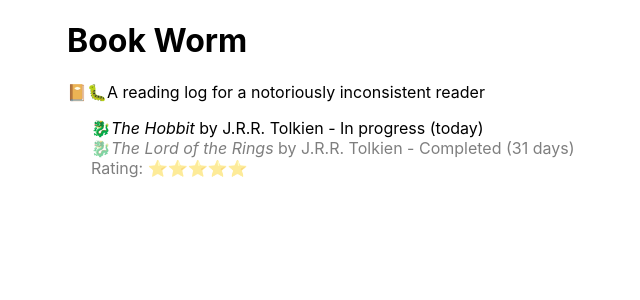
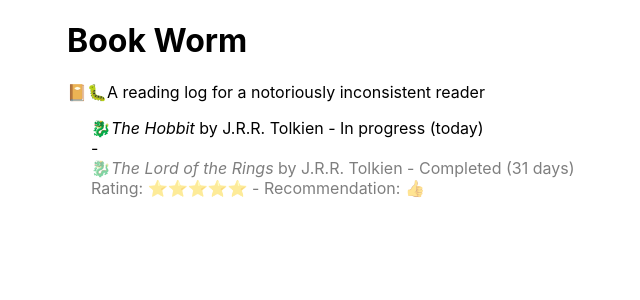
Before and after one commit to SeanMcP/book-worm, a React (Create React App) app: page / in a window 1280 px wide. Shown: the top 300 px of the page, without its empty margins (189-829 px from the left). Built offline with nearby package versions, Linux system fonts and the light colour scheme.

Commit message:
Add Recommendation

```diff
--- a/src/components/Book.tsx
+++ b/src/components/Book.tsx
@@ -3,6 +3,7 @@ import styled from '@emotion/styled';
 
 import GenreIcon from "./GenreIcon";
 import Rating from "./Rating";
+import Recommendation from "./Recommendation";
 import Time from "./Time";
 export interface BookInt {
     title: string;
@@ -38,6 +39,8 @@ const Book = (props: BookInt) => {
             </header>
             <main>
                 {isComplete && <Rating rating={props.rating} />}
+                {" - "}
+                {isComplete && <Recommendation wouldRecommend={props.wouldRecommend} />}
             </main>
         </StyledLi>
     );
--- /dev/null
+++ b/src/components/Recommendation.tsx
@@ -0,0 +1,21 @@
+import React from "react";
+
+import Emoji from "./Emoji";
+
+interface RecommendationInt {
+    wouldRecommend: boolean;
+}
+
+const Recommendation = (props: RecommendationInt) => {
+    return (
+        <span>
+            Recommendation:{" "}
+            <Emoji
+                emoji={props.wouldRecommend ? "👍" : "👎"}
+                label={props.wouldRecommend ? "Yep!" : "Nope."}
+            />
+        </span>
+    );
+};
+
+export default Recommendation;
```
